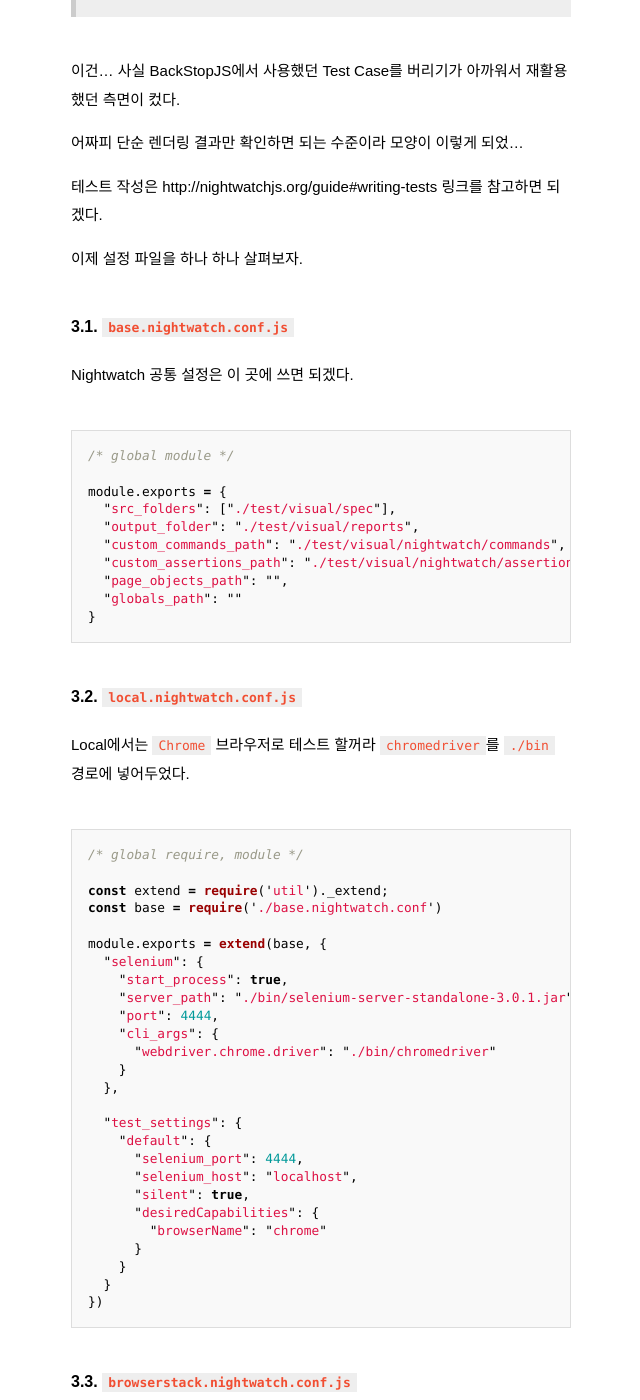
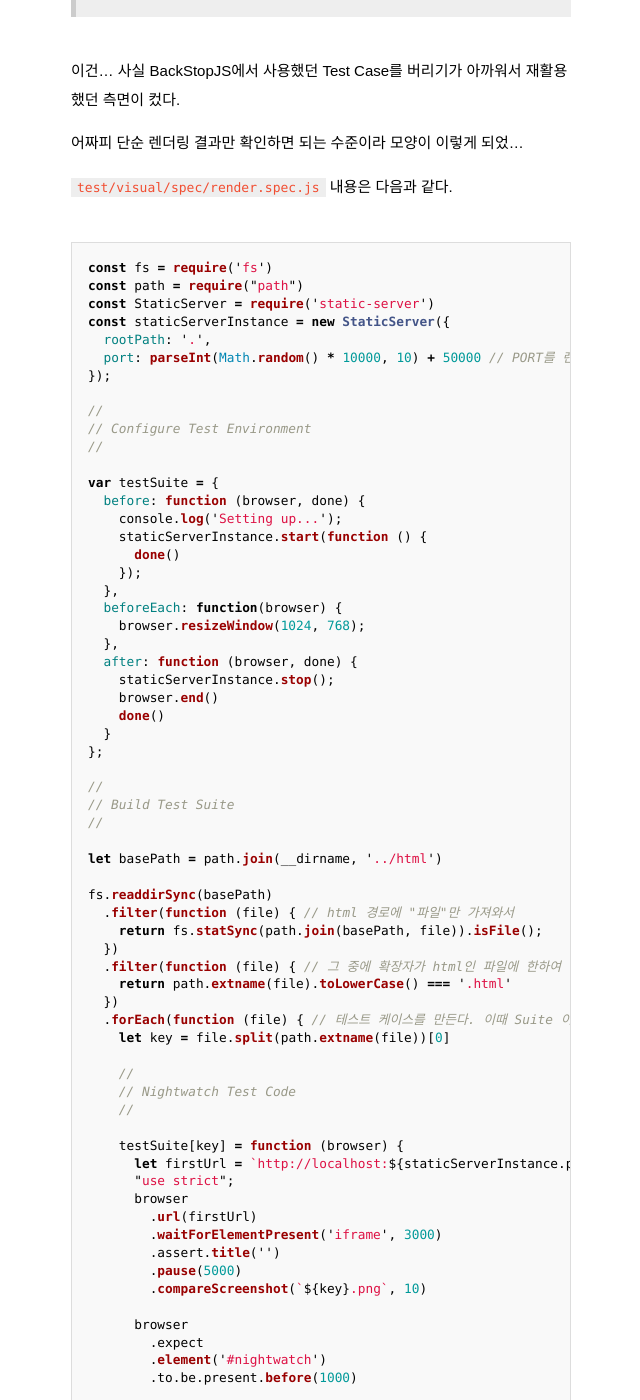
Before and after one commit to kyungw00k/kyungw00k.github.io, a Jekyll site: the page built from _posts/2017-01-04-browserstack으로-cross-browser-test-하기.md, in a window 1280 px wide and 1400 px high, scrolled down 11269 px. Shown: the whole window, without its empty margins (319-959 px from the left). Built offline with Jekyll 4.4.1, drawn with Linux system fonts in a browser that asks for light colours; emoji names are drawn with the system emoji font; some web fonts are replaced; comment, search, counter and statistics services are not loaded; some of the changed text lies outside the part shown.

Commit message:
렌더링 테스트에서 render.spec.js 내용 추가

````diff
--- a/_posts/2017-01-04-browserstack으로-cross-browser-test-하기.md
+++ b/_posts/2017-01-04-browserstack으로-cross-browser-test-하기.md
@@ -434,6 +434,80 @@ Unit Test때와 동일하게 BrowserStack에서 실행할 브라우저를 따로
 
 어짜피 단순 렌더링 결과만 확인하면 되는 수준이라 모양이 이렇게 되었...
 
+`test/visual/spec/render.spec.js` 내용은 다음과 같다.
+
+```js
+const fs = require('fs')
+const path = require("path")
+const StaticServer = require('static-server')
+const staticServerInstance = new StaticServer({
+  rootPath: '.',
+  port: parseInt(Math.random() * 10000, 10) + 50000 // PORT를 렌덤으로 설정하는 부분
+});
+
+//
+// Configure Test Environment
+//
+
+var testSuite = {
+  before: function (browser, done) {
+    console.log('Setting up...');
+    staticServerInstance.start(function () {
+      done()
+    });
+  },
+  beforeEach: function(browser) {
+    browser.resizeWindow(1024, 768);
+  },
+  after: function (browser, done) {
+    staticServerInstance.stop();
+    browser.end()
+    done()
+  }
+};
+
+//
+// Build Test Suite
+//
+
+let basePath = path.join(__dirname, '../html')
+
+fs.readdirSync(basePath)
+  .filter(function (file) { // html 경로에 "파일"만 가져와서
+    return fs.statSync(path.join(basePath, file)).isFile();
+  })
+  .filter(function (file) { // 그 중에 확장자가 html인 파일에 한하여
+    return path.extname(file).toLowerCase() === '.html'
+  })
+  .forEach(function (file) { // 테스트 케이스를 만든다. 이때 Suite 이름은 "HTML 파일 이름"
+    let key = file.split(path.extname(file))[0]
+
+    //
+    // Nightwatch Test Code
+    //
+
+    testSuite[key] = function (browser) {
+      let firstUrl = `http://localhost:${staticServerInstance.port}/test/visual/html/${key}.html`
+      "use strict";
+      browser
+        .url(firstUrl)
+        .waitForElementPresent('iframe', 3000)
+        .assert.title('')
+        .pause(5000)
+        .compareScreenshot(`${key}.png`, 10)
+
+      browser
+        .expect
+        .element('#nightwatch')
+        .to.be.present.before(1000)
+
+      browser.end()
+    }
+  })
+
+module.exports = testSuite
+```
+
 테스트 작성은 http://nightwatchjs.org/guide#writing-tests 링크를 참고하면 되겠다.
 
 이제 설정 파일을 하나 하나 살펴보자.
````
